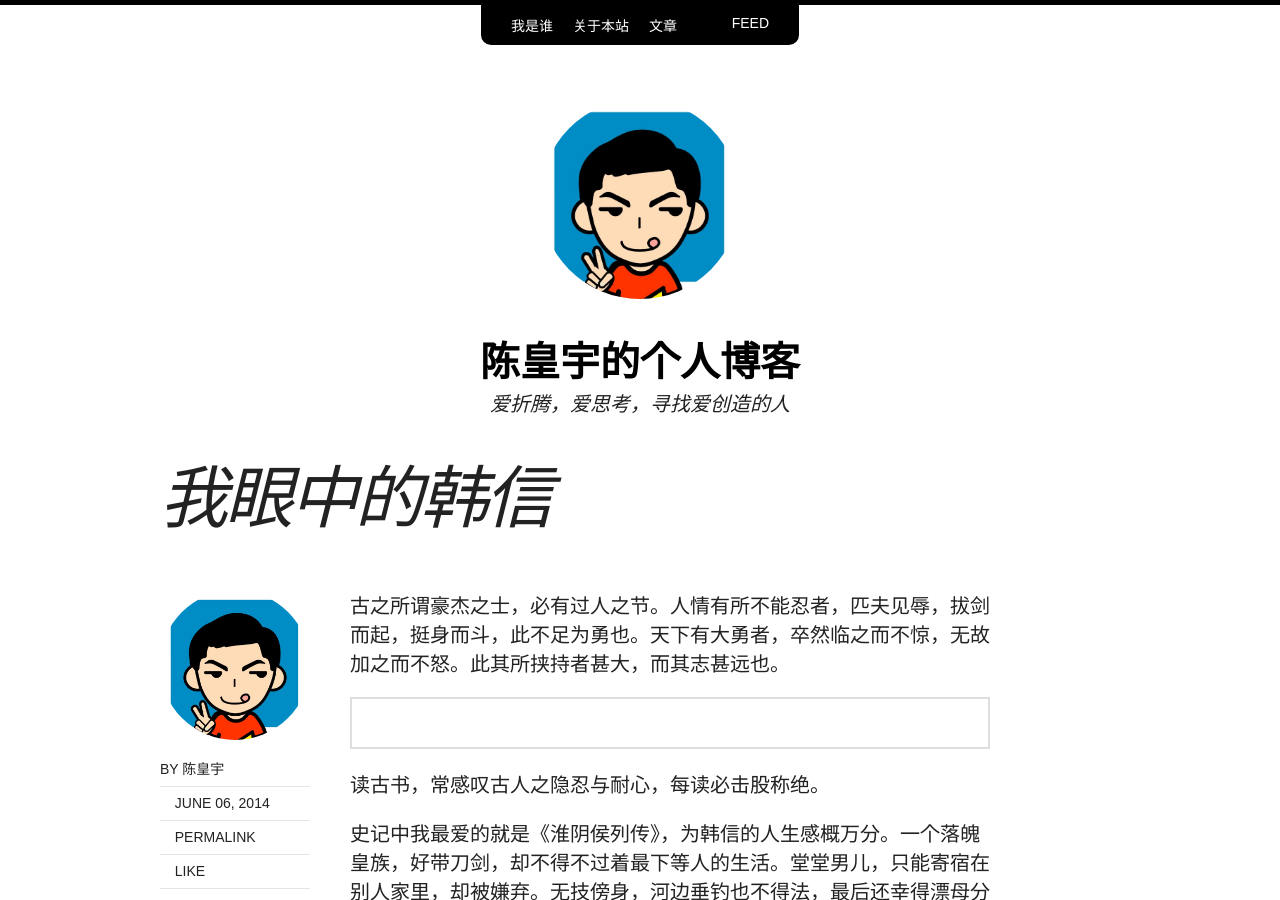
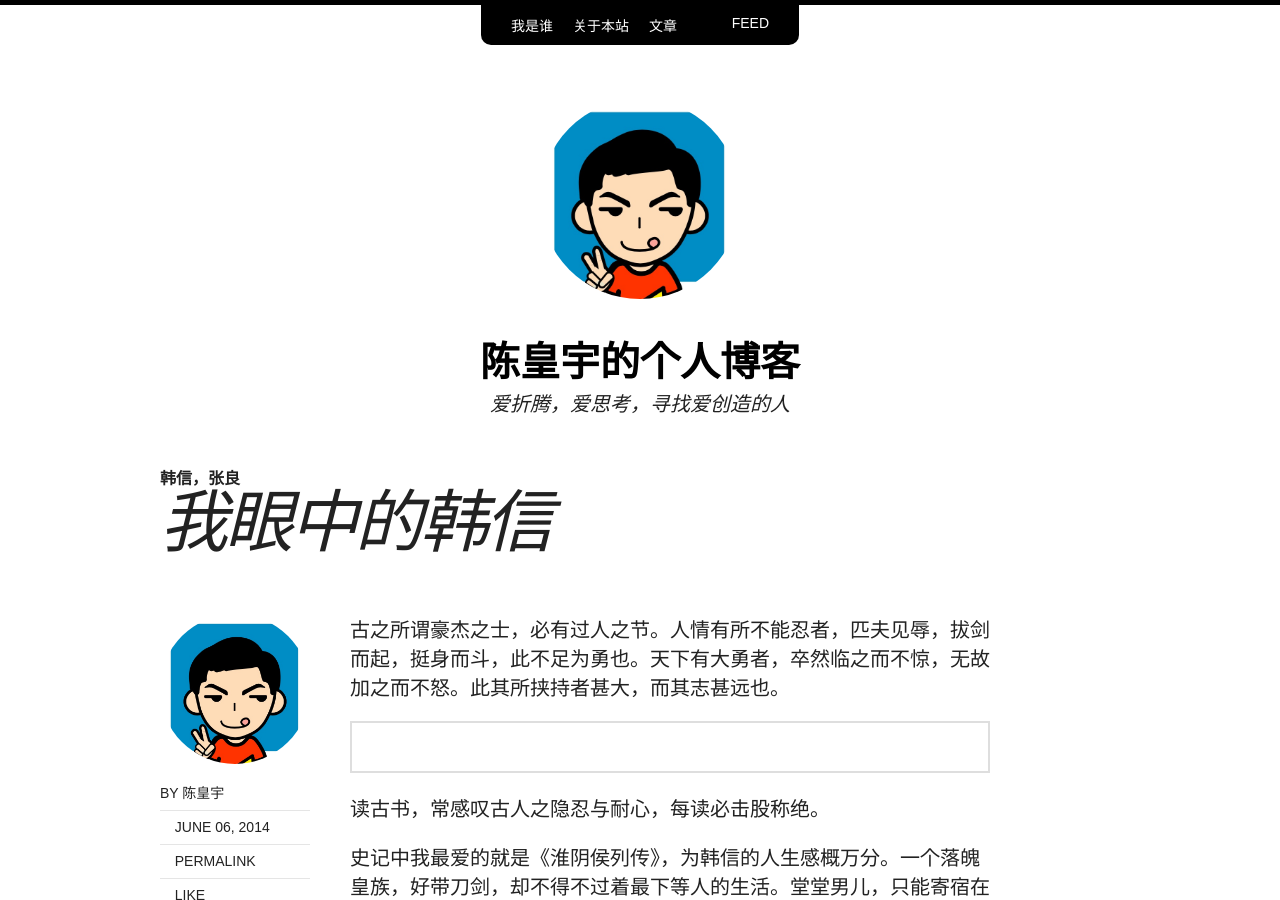
Before and after one commit to Renco/Renco.github.io, a Jekyll site: the page built from _posts/2014-06-06-韩信.md, in a window 1280 px wide and 900 px high. Built offline with Jekyll 4.4.1, drawn with Linux system fonts in a browser that asks for light colours; nearby versions of some CDN libraries; comment, search, counter and statistics services are not loaded.

```diff
--- a/_posts/2014-06-06-韩信.md
+++ b/_posts/2014-06-06-韩信.md
@@ -3,6 +3,7 @@
 title: 我眼中的韩信
 description: 韩信受胯下之辱但终究不能忍受功成无果
 share: true
+tags: [韩信，张良]
 ---
 
 
```
